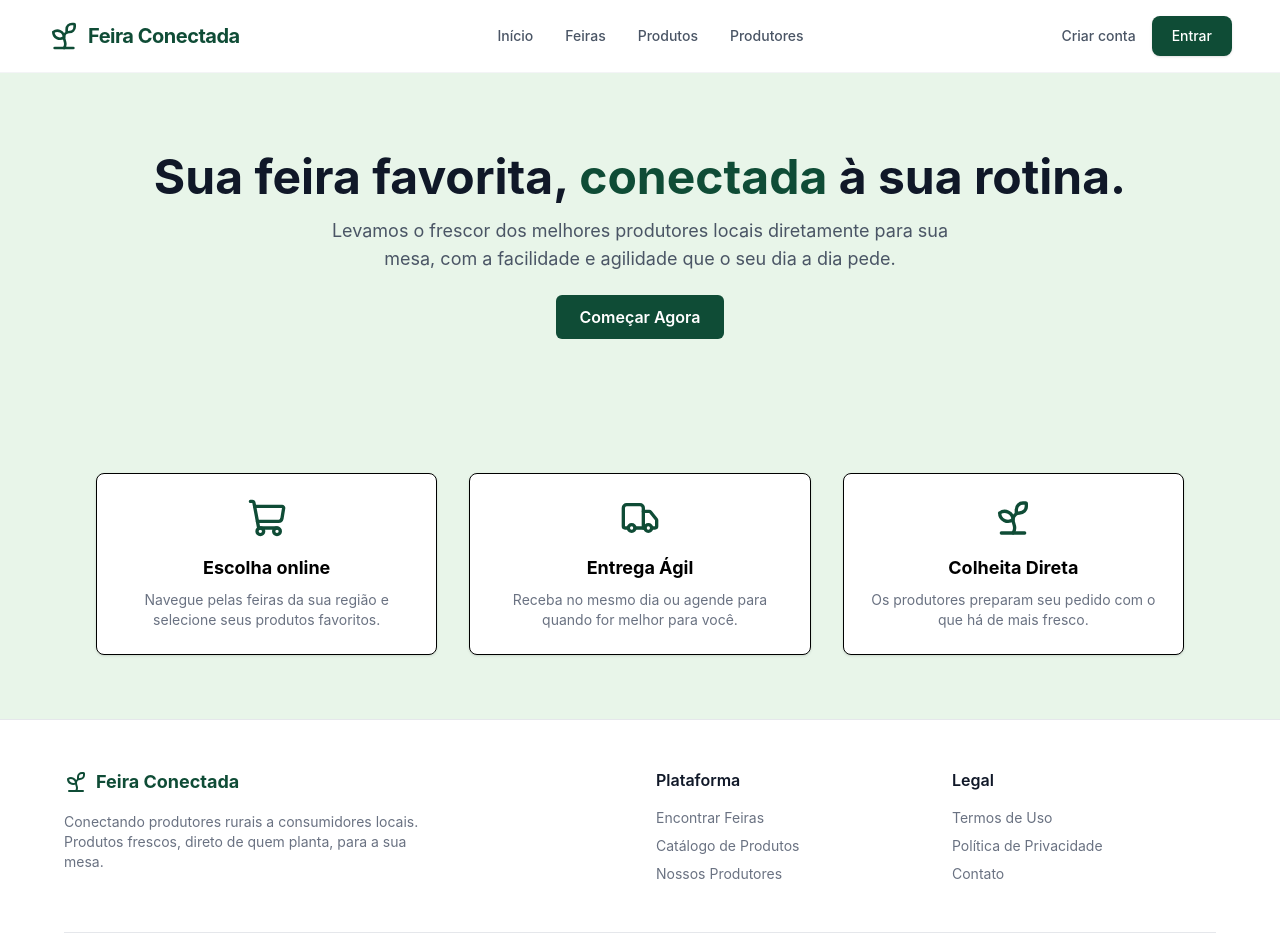
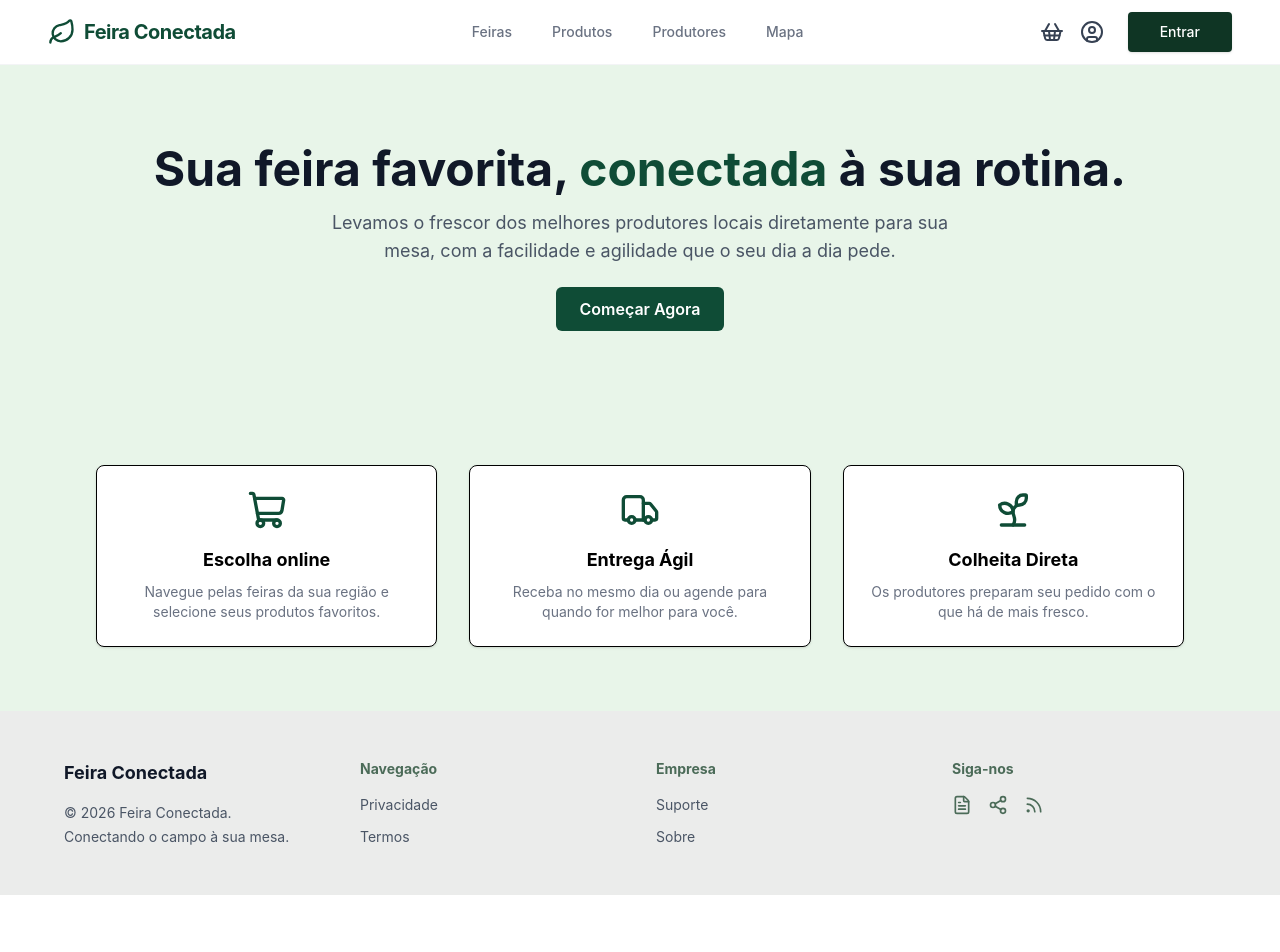
Before and after one commit to weberfern/projeto-integrado-iii-mvp, a React (Vite) app: page / in a window 1280 px wide. Shown: the top 952 px of the page. After the commit the page ends 895 px from the top, so only its background shows below. Built offline with nearby package versions, Linux system fonts and the light colour scheme.

Commit message:
feat: ajusta layout da navbar e footer conforme mockup

```diff
--- a/src/components/Footer.jsx
+++ b/src/components/Footer.jsx
@@ -1,42 +1,42 @@
 import { Link } from 'react-router-dom';
-import { Sprout } from 'lucide-react';
+import { FileText, Share2, Rss } from 'lucide-react';
 
 export default function Footer() {
     return (
-        <footer className="bg-white border-t border-gray-200 py-12 px-6 md:px-12 mt-auto">
+        <footer className="bg-[#EBECEB] py-12 px-6 md:px-12 mt-auto">
             <div className="max-w-6xl mx-auto grid grid-cols-1 md:grid-cols-4 gap-8">
-                <div className="col-span-1 md:col-span-2">
-                    <Link to="/" className="flex items-center gap-2 mb-4">
-                        <Sprout className="w-6 h-6 text-feira-green" />
-                        <span className="font-bold text-lg text-feira-green">Feira Conectada</span>
-                    </Link>
-                    <p className="text-gray-500 text-sm max-w-sm">
-                        Conectando produtores rurais a consumidores locais. Produtos frescos, direto de quem planta, para a sua mesa.
-                    </p>
+                <div className="col-span-1">
+                    <h3 className="font-bold text-gray-900 mb-4 text-lg">Feira Conectada</h3>
+                    <div className="text-gray-600 text-sm space-y-1">
+                        <p>&copy; 2026 Feira Conectada.</p>
+                        <p>Conectando o campo à sua mesa.</p>
+                    </div>
                 </div>
 
                 <div>
-                    <h4 className="font-semibold text-gray-900 mb-4">Plataforma</h4>
-                    <ul className="space-y-2 text-sm text-gray-500">
-                        <li><Link to="/#feiras" className="hover:text-feira-green transition-colors">Encontrar Feiras</Link></li>
-                        <li><Link to="/#produtos" className="hover:text-feira-green transition-colors">Catálogo de Produtos</Link></li>
-                        <li><Link to="/#produtores" className="hover:text-feira-green transition-colors">Nossos Produtores</Link></li>
+                    <h4 className="font-bold text-[#4B6B58] mb-4 text-sm">Navegação</h4>
+                    <ul className="space-y-3 text-sm text-gray-600">
+                        <li><Link to="/privacidade" className="hover:text-feira-green transition-colors">Privacidade</Link></li>
+                        <li><Link to="/termos" className="hover:text-feira-green transition-colors">Termos</Link></li>
                     </ul>
                 </div>
 
                 <div>
-                    <h4 className="font-semibold text-gray-900 mb-4">Legal</h4>
-                    <ul className="space-y-2 text-sm text-gray-500">
-                        <li><Link to="#" className="hover:text-feira-green transition-colors">Termos de Uso</Link></li>
-                        <li><Link to="#" className="hover:text-feira-green transition-colors">Política de Privacidade</Link></li>
-                        <li><Link to="#" className="hover:text-feira-green transition-colors">Contato</Link></li>
+                    <h4 className="font-bold text-[#4B6B58] mb-4 text-sm">Empresa</h4>
+                    <ul className="space-y-3 text-sm text-gray-600">
+                        <li><Link to="/suporte" className="hover:text-feira-green transition-colors">Suporte</Link></li>
+                        <li><Link to="/sobre" className="hover:text-feira-green transition-colors">Sobre</Link></li>
                     </ul>
                 </div>
-            </div>
 
-            <div className="max-w-6xl mx-auto mt-12 pt-8 border-t border-gray-200 text-center md:text-left flex flex-col md:flex-row justify-between items-center text-sm text-gray-400">
-                <p>&copy; {new Date().getFullYear()} Feira Conectada. Todos os direitos reservados.</p>
-                <p className="mt-2 md:mt-0">Projeto Integrado III - UFCA</p>
+                <div>
+                    <h4 className="font-bold text-[#4B6B58] mb-4 text-sm">Siga-nos</h4>
+                    <div className="flex gap-4 text-[#4B6B58]">
+                        <Link to="#" className="hover:text-feira-green transition-colors"><FileText className="w-5 h-5" /></Link>
+                        <Link to="#" className="hover:text-feira-green transition-colors"><Share2 className="w-5 h-5" /></Link>
+                        <Link to="#" className="hover:text-feira-green transition-colors"><Rss className="w-5 h-5" /></Link>
+                    </div>
+                </div>
             </div>
         </footer>
     );
--- a/src/components/Navbar.jsx
+++ b/src/components/Navbar.jsx
@@ -1,26 +1,31 @@
 import { Link } from 'react-router-dom';
-import { Sprout } from 'lucide-react';
+import { Leaf, ShoppingBasket, CircleUser } from 'lucide-react';
 
 export default function Navbar() {
     return (
-        <nav className="bg-white border-b border-gray-100 py-4 px-6 md:px-12 flex items-center justify-between sticky top-0 z-50">
+        <nav className="bg-white border-b border-gray-100 py-3 px-6 md:px-12 flex items-center justify-between sticky top-0 z-50">
             <Link to="/" className="flex items-center gap-2">
-                <Sprout className="w-8 h-8 text-feira-green" />
+                <Leaf className="w-7 h-7 text-feira-green" />
                 <span className="font-bold text-xl text-feira-green tracking-tight">Feira Conectada</span>
             </Link>
 
-            <div className="hidden md:flex items-center gap-8 text-sm font-medium text-gray-600">
-                <Link to="/" className="hover:text-feira-green transition-colors">Início</Link>
-                <Link to="/#feiras" className="hover:text-feira-green transition-colors">Feiras</Link>
-                <Link to="/#produtos" className="hover:text-feira-green transition-colors">Produtos</Link>
-                <Link to="/#produtores" className="hover:text-feira-green transition-colors">Produtores</Link>
+            <div className="hidden md:flex items-center gap-10 text-sm font-medium text-gray-500">
+                <Link to="/feiras" className="hover:text-feira-green transition-colors">Feiras</Link>
+                <Link to="/produtos" className="hover:text-feira-green transition-colors">Produtos</Link>
+                <Link to="/produtores" className="hover:text-feira-green transition-colors">Produtores</Link>
+                <Link to="/mapa" className="hover:text-feira-green transition-colors">Mapa</Link>
             </div>
 
-            <div className="flex items-center gap-4">
-                <Link to="/login" className="text-sm font-medium text-gray-600 hover:text-feira-green transition-colors">
-                    Criar conta
-                </Link>
-                <Link to="/login" className="bg-feira-green text-white px-5 py-2.5 rounded-lg text-sm font-medium hover:bg-green-800 transition-colors shadow-sm">
+            <div className="flex items-center gap-6">
+                <div className="flex items-center gap-4 text-gray-700">
+                    <button className="hover:text-feira-green transition-colors">
+                        <ShoppingBasket className="w-6 h-6" />
+                    </button>
+                    <button className="hover:text-feira-green transition-colors">
+                        <CircleUser className="w-6 h-6" />
+                    </button>
+                </div>
+                <Link to="/login" className="bg-[#0F3524] text-white px-8 py-2.5 rounded text-sm font-medium hover:bg-green-950 transition-colors shadow-sm">
                     Entrar
                 </Link>
             </div>
```
